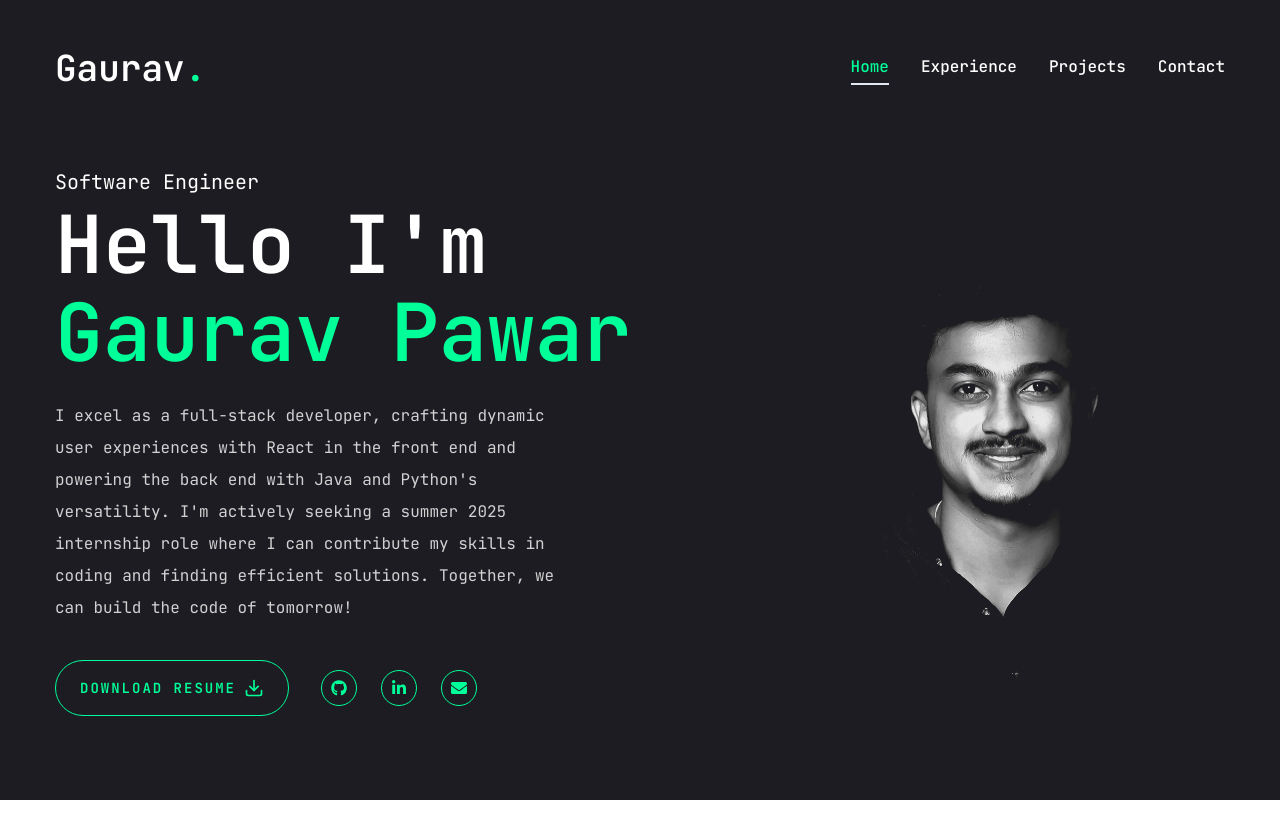
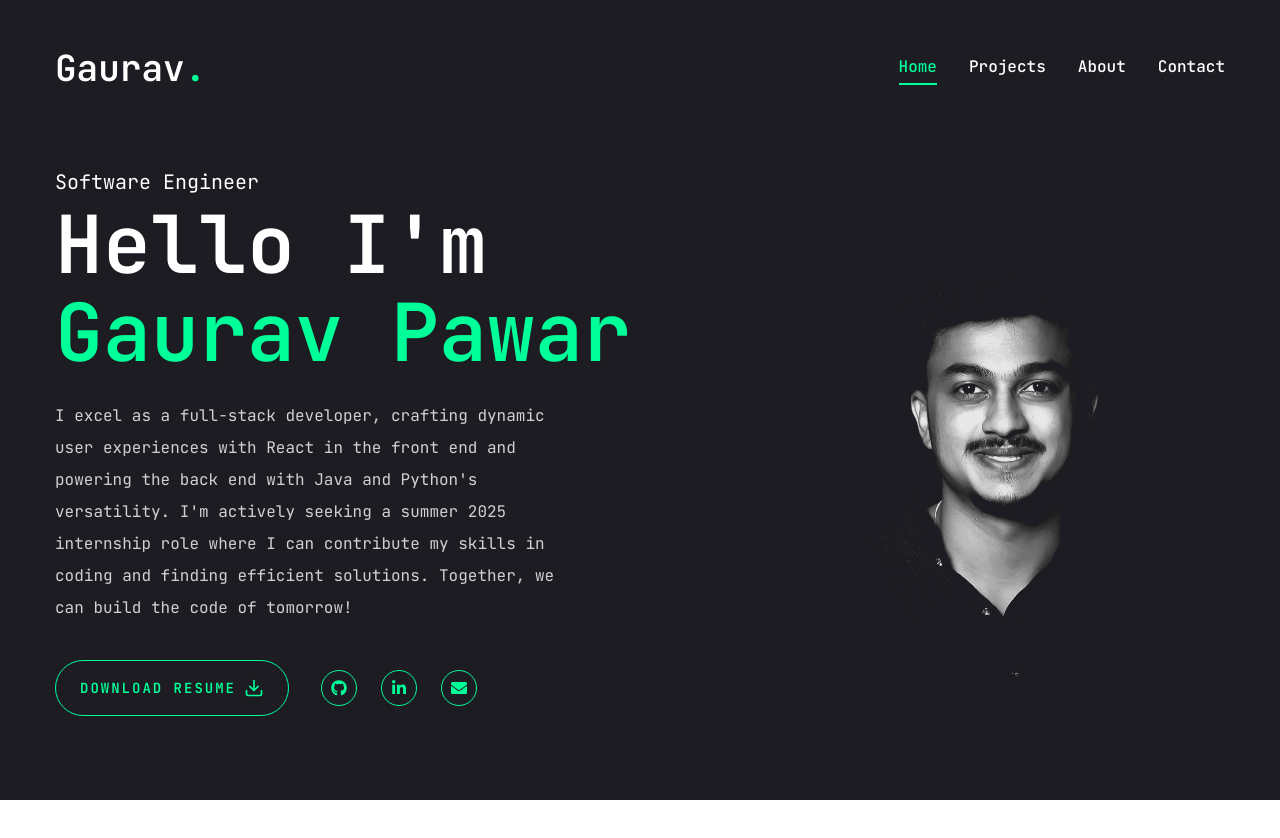
Before and after one commit to ruiner28/MyProfile, a Next.js app: page / in a window 1280 px wide. Shown: the top 838 px of the page. Built offline with nearby package versions, Linux system fonts and the light colour scheme.

Commit message:
minor changes

```diff
--- a/src/app/contact/page.tsx
+++ b/src/app/contact/page.tsx
@@ -1,23 +1,10 @@
 "use client";
 
 import { Button } from "@/components/ui/button";
-import { useEffect } from 'react';  // Import useEffect
 import Social from "@/components/ui/Social";
 
 
 const Contact = () => {
-
-    useEffect(() => {
-        const timer = setTimeout(() => {
-          window.scrollTo({
-              top: document.body.scrollHeight, // Scroll to the bottom of the page
-              behavior: 'smooth' // Smooth scrolling effect
-          });
-      }, 4000);
-      return () => clearTimeout(timer);
-    }
-  ,     []);
-
     return (
         <div className="flex flex-col justify-center items-center h-screen text-center container mx-auto">
             <p className="text-accent mb-4">What's Next?</p>
@@ -57,3 +44,5 @@ const Contact = () => {
 };
 
 export default Contact;
+
+{/** */}
--- a/src/components/Nav.tsx
+++ b/src/components/Nav.tsx
@@ -8,14 +8,13 @@ const links = [
     name: "Home",
     path: "/"
   },
-
   {
-        name: "Experience",    // this was resume
-        path: "/resume"
+    name: "Projects", // Projects
+    path: "/work"
   },
   {
-        name: "Projects",         // Projects
-        path: "/work"
+    name: "About", // This was resume
+    path: "/resume"
   },
   {
     name: "Contact",
@@ -25,20 +24,25 @@ const links = [
 
 const Nav = () => {
   const pathname = usePathname();
+
   return (
     <nav className="flex gap-8">
-        {links.map((link, index) =>{
-            return(
-            <Link href={link.path} key = {index} className= {`${
-                link.path === pathname && "text-accent border-b-2 border-accent"
-                }capitalize font-medium hover:text-accent transition-all`}
+      {links.map((link, index) => {
+        return (
+          <Link
+            href={link.path}
+            key={index}
+            className={`${
+              link.path === pathname &&
+              "text-accent border-b-2 border-accent" // Matching accent color for border and text
+            } capitalize font-medium hover:text-accent transition-all`}
           >
             {link.name}
           </Link>
-        )
+        );
       })}
     </nav>
   );
 };
 
-export default Nav
+export default Nav;
--- a/src/components/ui/MobileNav.tsx
+++ b/src/components/ui/MobileNav.tsx
@@ -1,33 +1,38 @@
 "use client";
 
+import { useState } from "react"; // Import useState
 import { Sheet, SheetContent, SheetTrigger } from "@/components/ui/sheet";
 import { usePathname } from "next/navigation";
 import Link from "next/link";
-import {CiMenuFries} from 'react-icons/ci';
+import { CiMenuFries } from 'react-icons/ci';
 
 const links = [
   {
-        name: 'home',
-        path: '/',
+    name: "Home",
+    path: "/"
   },
   {
-        name: 'experience',
-        path: '/resume',
+    name: "Projects", // Projects
+    path: "/work"
   },
   {
-        name: 'projects',
-        path: '/work',
+    name: "About", // this was resume
+    path: "/resume"
   },
   {
-        name: 'contact',
-        path: '/contact',
-    },
-]
+    name: "Contact",
+    path: "/contact"
+  }
+];
 
 const MobileNav = () => {
   const pathname = usePathname();
+  const [isOpen, setIsOpen] = useState(false); // Create state to control Sheet visibility
+
+  const handleClose = () => setIsOpen(false); // Function to close the Sheet
+
   return (
-        <Sheet>
+    <Sheet open={isOpen} onOpenChange={setIsOpen}>
       <SheetTrigger className="flex justify-center items-center">
         <CiMenuFries className="text-[32px] text-accent" />
       </SheetTrigger>
@@ -36,7 +41,9 @@ const MobileNav = () => {
         <div className="mt-28 mb-28 text-center text-2xl">
           <Link href="/">
             <h1 className="text-4xl font-semibold">
-                        Gaurav<span className="text-accent">.</span></h1></Link>
+              Gaurav<span className="text-accent">.</span>
+            </h1>
+          </Link>
         </div>
         {/* nav */}
         <nav className="flex flex-col justify-center items-center gap-10">
@@ -49,6 +56,7 @@ const MobileNav = () => {
                   link.path === pathname &&
                   "text-accent border-b-2 border-accent"
                 } text-xl capitalize hover:text-accent transition-all`}
+                onClick={handleClose} // Close the Sheet when a link is clicked
               >
                 {link.name}
               </Link>
```
Lines whose indentation alone changed are shown as unchanged.
